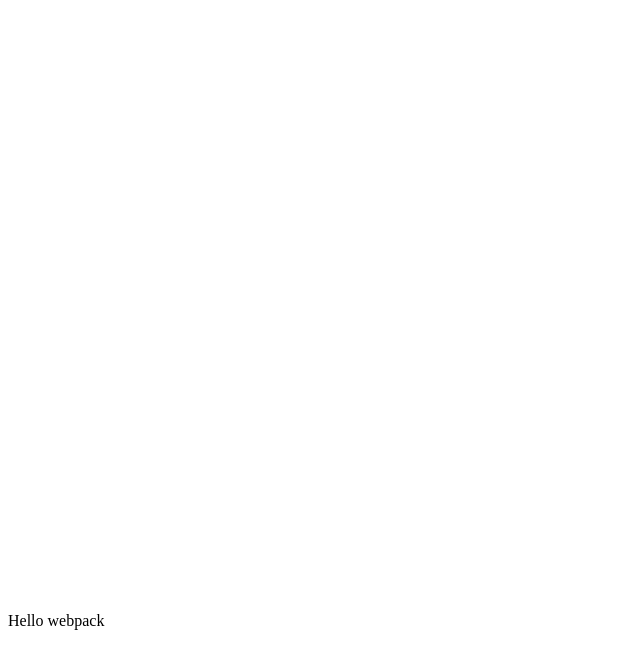
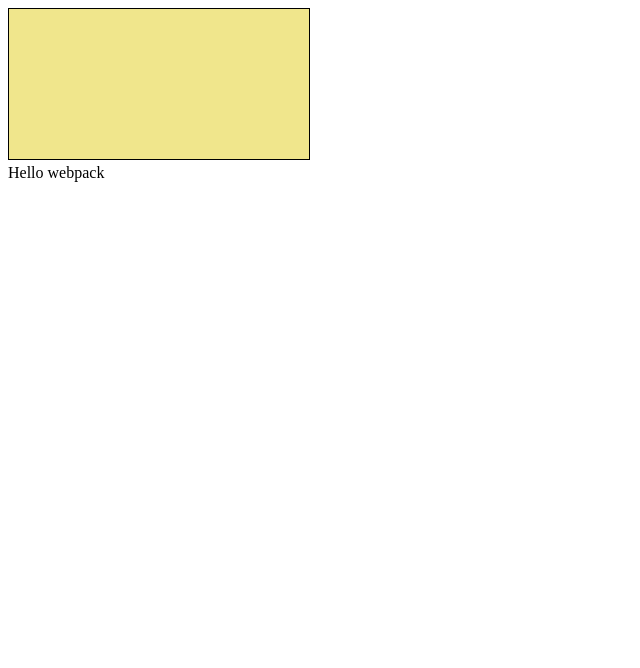
Before and after one commit to srod0010/pacman, a website built with webpack: page dist/index.html in a window 1280 px wide. Shown: the whole page, without its empty margins (0-640 px from the left). Built offline with nearby package versions, Linux system fonts and the light colour scheme.

Commit message:
Handle height and width of canvas in js

```diff
--- a/dist/index.html
+++ b/dist/index.html
@@ -2,12 +2,18 @@
 <html>
 
 <head>
-    <title>Getting Started</title>
+    <title>Pacman</title>
+    <script type="application/javascript" src="./main.js"></script>
+    <style type="text/css">
+        canvas {
+            border: 1px solid black;
+            background-color: khaki;
+        }
+    </style>
 </head>
 
 <body>
-<script src="main.js"></script>
-<canvas width="800" height="600" id="canvas"></canvas>
+    <canvas></canvas>
 </body>
 
 </html>
```
